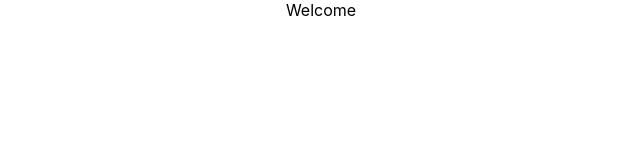
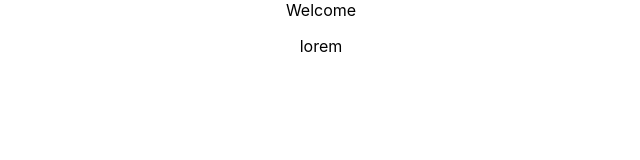
Before and after one commit to nicsylvia/REACT-HOOKS, a React (Create React App) app in the folder ReactHooks/: page /homepage in a window 1280 px wide. Shown: the top 160 px of the page, without its empty margins (319-959 px from the left). Built offline with nearby package versions, Linux system fonts and the light colour scheme.

Commit message:
recent changes

```diff
--- a/ReactHooks/src/Components/HomeScreen.jsx
+++ b/ReactHooks/src/Components/HomeScreen.jsx
@@ -8,6 +8,10 @@ const HomeScreen = () => {
     <div>
        <center>
        Welcome {name.toUpperCase()}
+
+       <p>
+        lorem
+       </p>
        </center>
     </div>
   )
```
